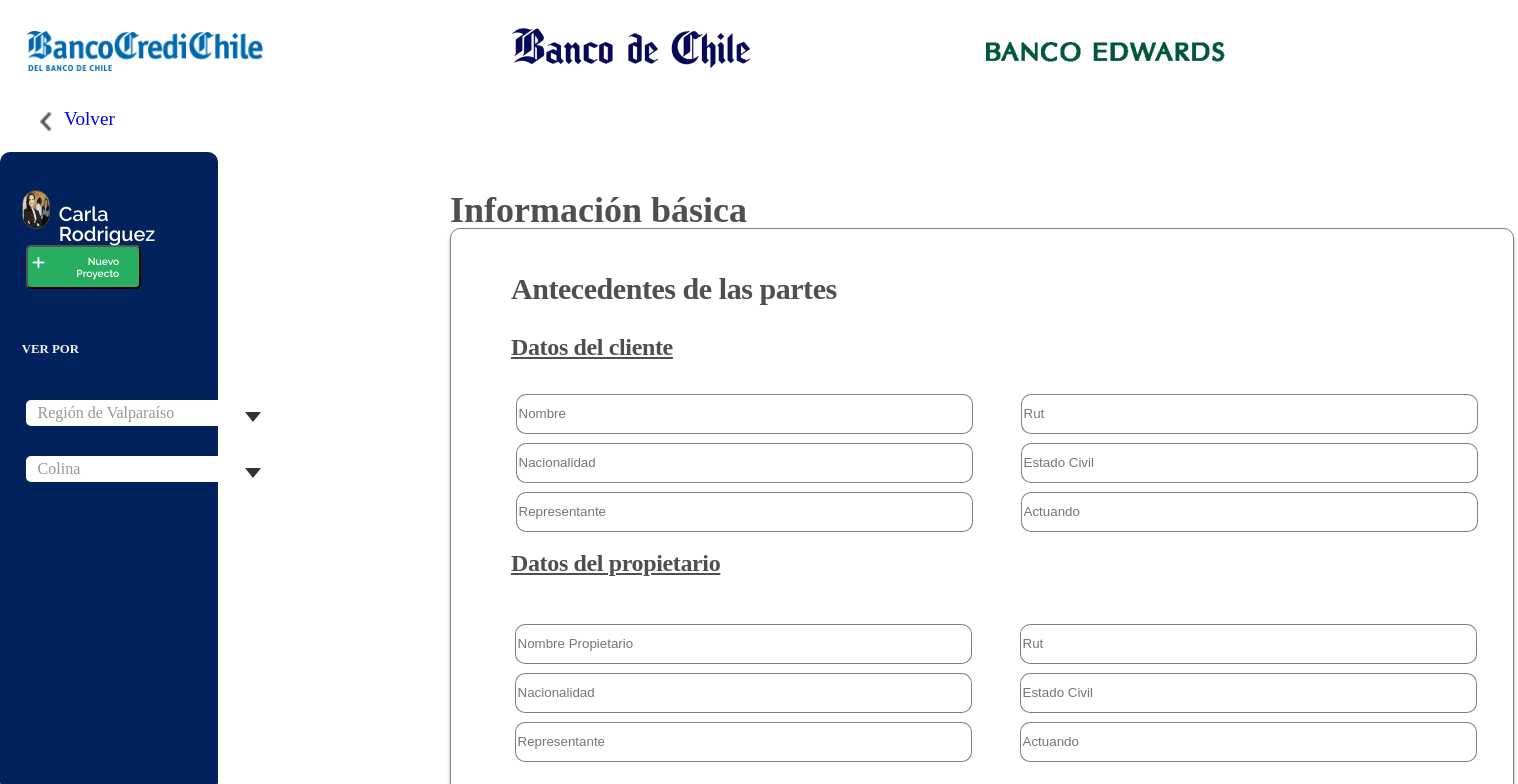
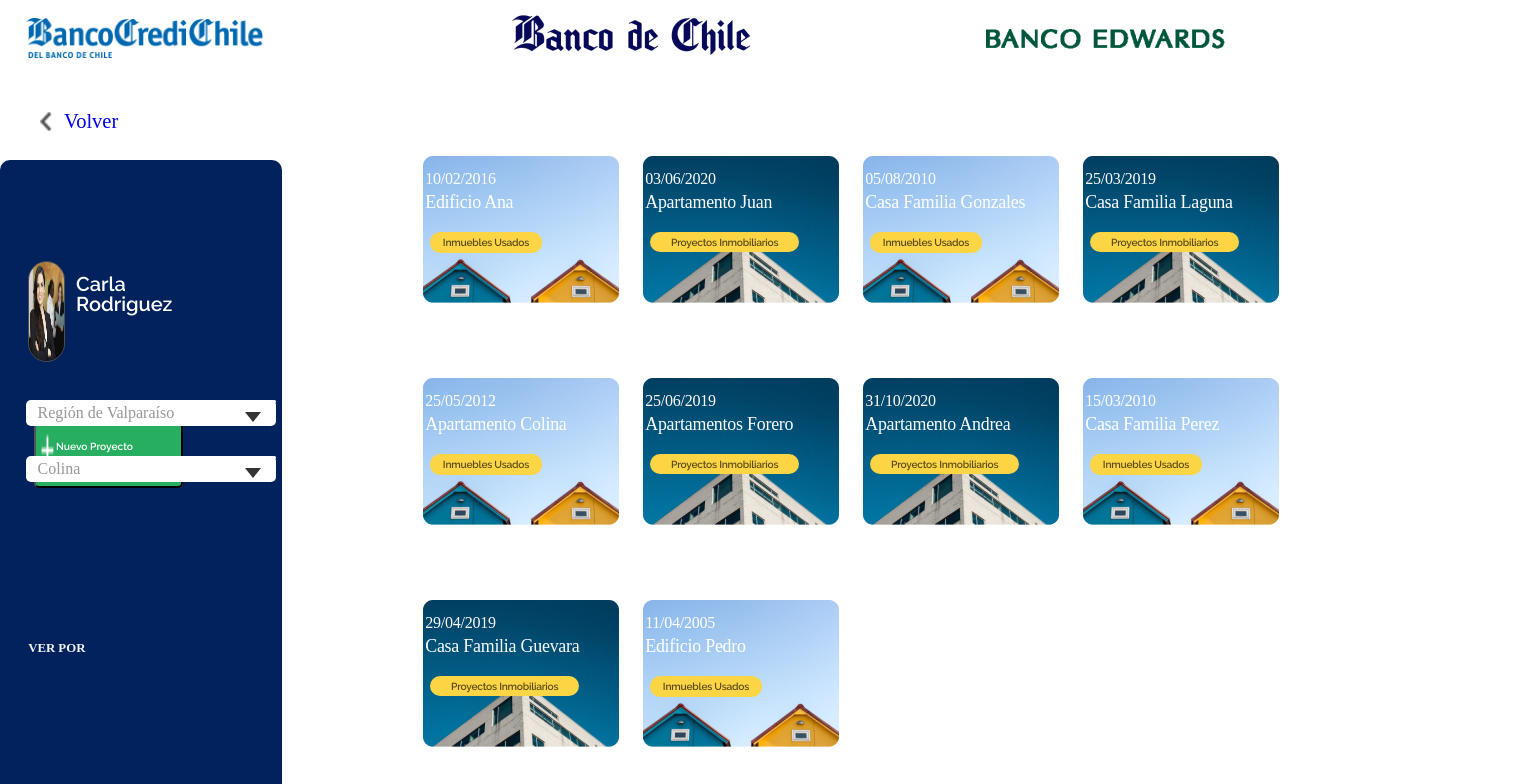
Before and after one commit to loregunner/bancoChile, a React (Create React App) app: page /vistaPrincipal in a window 1280 px wide. Shown: the top 784 px of the page, 1518 px wide, since content can reach past the window. Built offline with nearby package versions, Linux system fonts and the light colour scheme.

Commit message:
cambios en login

```diff
--- a/src/components/header.js
+++ b/src/components/header.js
@@ -8,7 +8,8 @@ class Header extends Component {
     render(){
       return(
         <React.Fragment>
-        <div className='container1'>
+          <nav className='container1'>
+            <div>
               <div className='logo1'>
                 <img src={credi} alt='Logo1'/>
               </div>
@@ -19,6 +20,7 @@ class Header extends Component {
                 <img src={edw} alt='Logo2'/>
               </div>
             </div>
+          </nav>
         </React.Fragment>
       );
     }
--- a/src/components/styles/header.css
+++ b/src/components/styles/header.css
@@ -1,11 +1,5 @@
-
 .container1 {
-    font-style: normal;
     background-color: white;
-    line-height: 94px;
-    letter-spacing: -0.015em;
-    text-align: left;
-    z-index: 999;
     width: 100%;
     height: 13%;
     position: absolute;
--- a/src/index.js
+++ b/src/index.js
@@ -4,14 +4,14 @@ import './index.css';
 import reportWebVitals from './reportWebVitals';
 //import App from './App';
 //import Login from './pages/Login';
-import Form from './components/form';
-//import VistaPrincipal from './pages/vistaPrincipal';
+//import Form from './components/form';
+import VistaPrincipal from './pages/vistaPrincipal';
 //import Header from './components/header';
 
 
 ReactDOM.render(
   <React.StrictMode>
-    <Form />
+    <VistaPrincipal />
   </React.StrictMode>,
   document.getElementById('root')
 );
--- a/src/pages/styles/vistaPrincipal.css
+++ b/src/pages/styles/vistaPrincipal.css
@@ -13,10 +13,10 @@
     left: 2%;
 }
 .menu{
-    width: 17%;
-    height: 80%;
+    width: 22%;
+    height: 210%;
     background-color: #01225D;
-    top: 19%;
+    top: 20%;
     position: absolute;
     border: none;
     border-radius: 10px;
@@ -25,10 +25,10 @@
 
 .ancla{
     position: absolute;
-    top: 13.5%;
+    top: 13.7%;
     left: 5%;
     text-decoration: none;
-    font-size: 1.5vw;
+    font-size: 1.6vw;
     font-family: Nunito;
 }
 .volver{
```
Also changed, not shown: src/App.js (+0 -7 lines), src/components/InicioForm.js (deleted, +0 -76 lines), src/pages/Login.js (+31 -8 lines), src/pages/vistaPrincipal.js (+9 -9 lines), src/components/Nav.js (deleted), 1 other file (tests, documents, lock files or other folders). Lines whose indentation alone changed are shown as unchanged.
